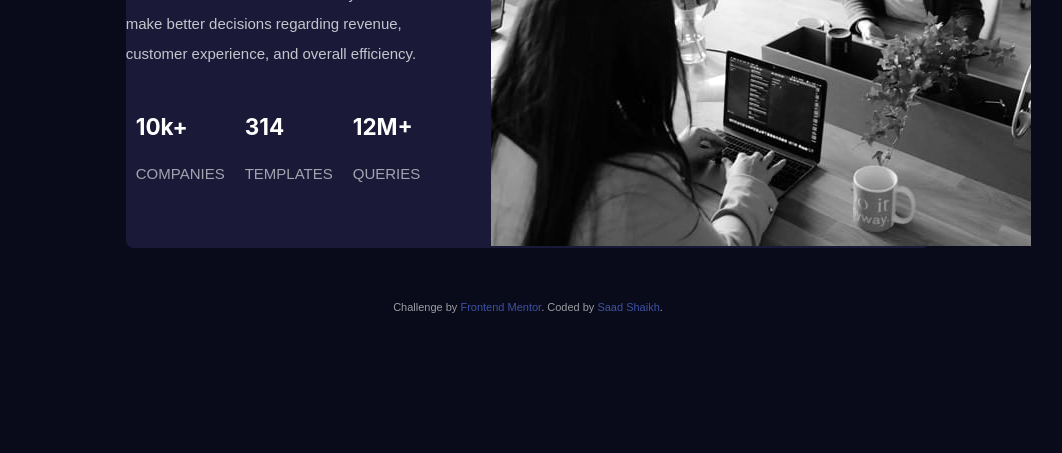
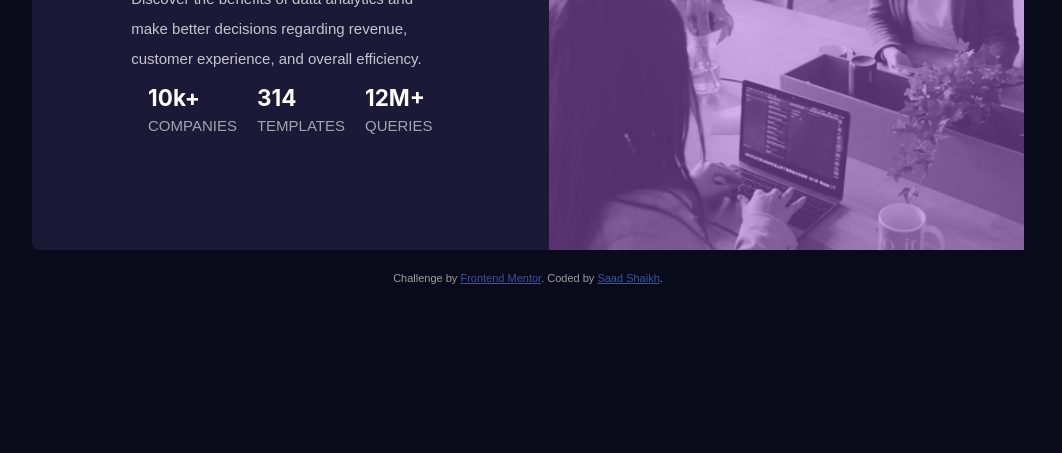
Before and after one commit to saad-shaikh-dev/stats-preview-card-component, a plain HTML site: page index.html in a window 1280 px wide. Shown: the part 347-800 px from the top of the page, without its empty margins (112-1174 px from the left). Drawn offline with Linux system fonts and the light colour scheme.

Commit message:
fixed a few problems

```diff
--- a/index.css
+++ b/index.css
@@ -4,20 +4,23 @@
 --dark-color:#444;
 --light-color:#fafafa;
 }
+
+*{
+    margin: 0;
+    padding: 0;
+    box-sizing: border-box;
+}
 body{
 /*font-family: 'Montserrat', sans-serif;*/
-margin-top: 0px;
-margin-left: 0px;
-margin-right: 0px;
-margin-bottom: 0px;
     display: flex;
     flex-direction: column;
+    justify-content: center;
     align-items: center;
-justify-content: center;
     background-color: hsl(233, 47%, 7%);
-height: 100vh;
+    min-height: 100vh;
     font-size: 15px;
 }
+
 p {
     color: hsla(0, 0%, 100%, 0.6);
     font-family: 'Lexend Deca', sans-serif;
@@ -25,23 +28,21 @@ p {
 }
 
 .card {
-position: relative;
-height: 450px;
-width: min-content;
-margin: 20px;
-border: 0px;
+    max-width: 62rem;
     border-radius: 7.5px;
-padding: 0px;
+    background-color: hsl(244, 38%, 16%);
     display: flex;
-background-color: hsl(244, 38%, 16%);
-align-items: center;
-justify-content: center;
+
+
 /*color: ;*/
 }
+
+
 .text-div {
     padding: 10%;
-    width: max(50%, 310px);
-    margin: 0px;
+
+    margin-top: -0.3rem;
+
 }
 h1, h2 {
     color: hsl(0, 0%, 100%);
@@ -64,30 +65,57 @@ h1, h2 {
 .stats p {
     text-transform: uppercase;
 }
-.image-div {
-    display: flex;
-    align-items: center;
-    justify-content: center;
-    width: 500px;
-    height: min(70%);
+
+.image-div{
+    width: 100vw;
+    background-image: url(/stats-preview-card-component/images/image-header-mobile.jpg);
+    background-position: top center;
+    background-repeat: no-repeat;
+    background-size: cover;
+
 }
-.attribution {
+
+.overlay{
+    width: 100%;
+    height: 100%;
+    background-color: hsl(277, 64%, 61%);
+    opacity: 0.5;
+}
+
+
+/*.attribution {
     display: flex;
     align-items:center;
     justify-content: center;
     color: #fafafa;
 }
+
 a {
     text-decoration: none;
-}
+}*/
 
-@media only screen and (max-width: 375px) {
+@media only screen and (max-width: 1090px) {
     .card {
       flex-direction: column-reverse;
       height: 100%;
-      text-align: center;
+      width: 50%;
+      margin-top: 5rem;
+
     }
     .stats-div {
         flex-direction: column;
     }
+
+    .image-div{
+        width: 100%;
+        height: 15rem;
     }
+
+
+}
+
+@media only screen and (max-width: 768px){
+    .card{
+        width: 80%;
+    }
+}
--- a/index.html
+++ b/index.html
@@ -38,14 +38,16 @@
       </div>
     </div>
     <div class="image-div">
-      <img src="/images/image-header-desktop.jpg" alt="image" />
+      <div class="overlay">
+
+      </div>
     </div>
   </div>
   <br/>
   <div class="attribution">
     <p>
       Challenge by <a href="https://www.frontendmentor.io?ref=challenge" target="_blank">Frontend Mentor</a>.
-    Coded by <a href="#"> Saad Shaikh</a>.
+    Coded by <a href="https://github.com/saadshaikh1992" target="_blank"> Saad Shaikh</a>.
     </p>
   </div>
 </body>
```
Also changed, not shown: 1 other file. Lines whose indentation alone changed are shown as unchanged.
